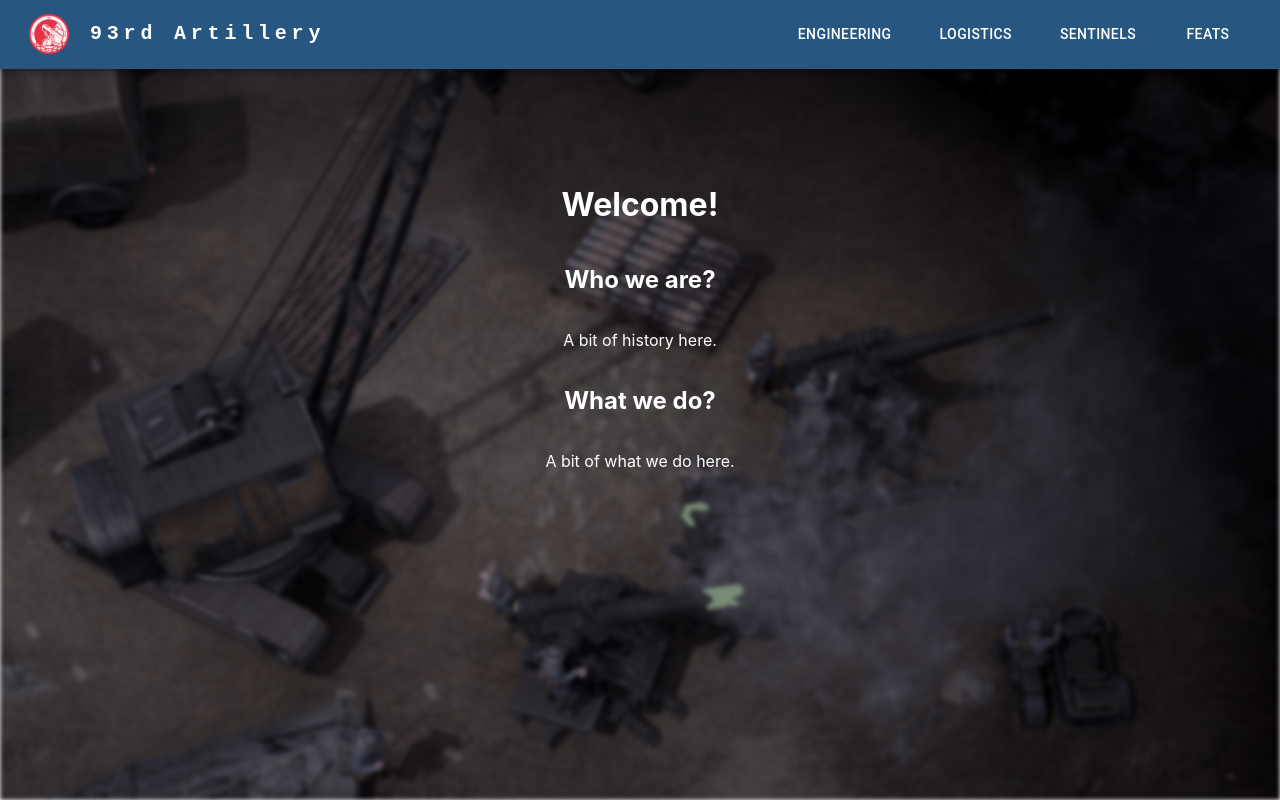
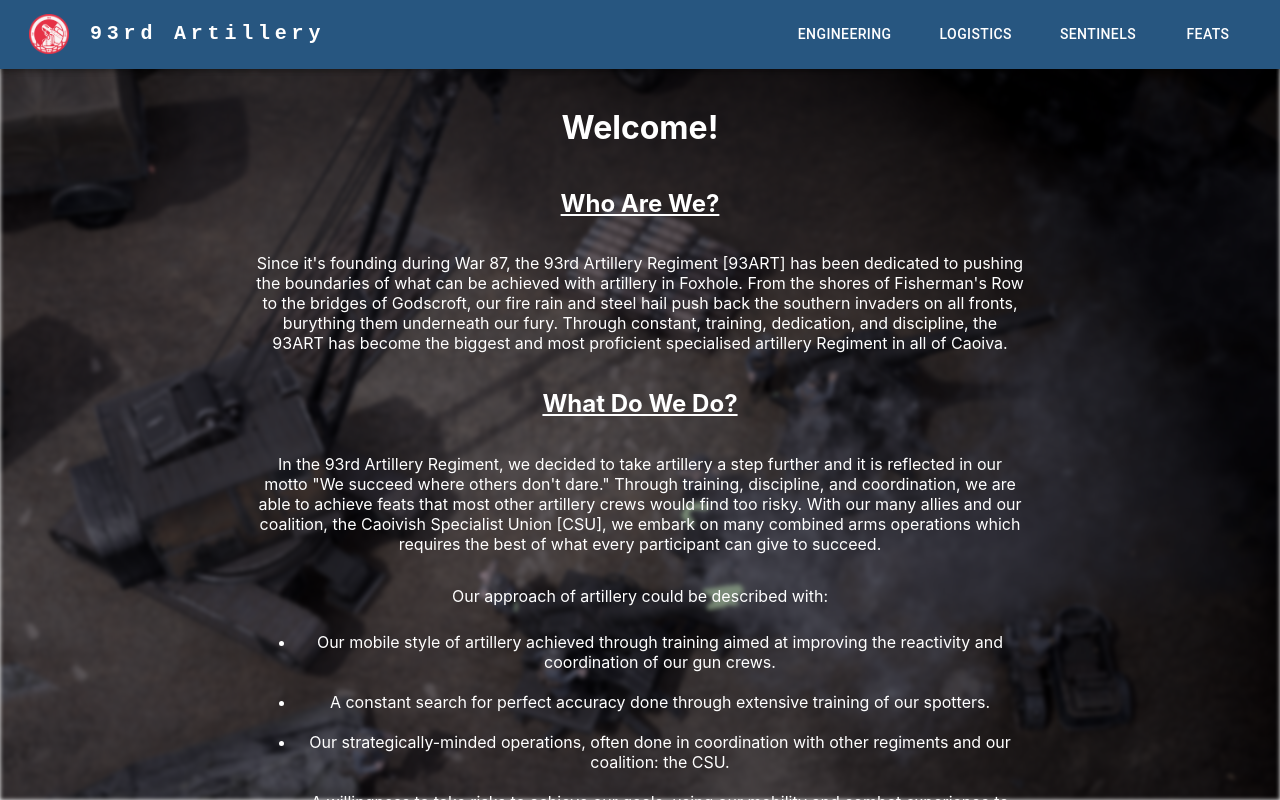
Before and after one commit to Tutor78/93rd-website, a React (Create React App) app: page /home in a window 1280 px wide. Built offline with nearby package versions, Linux system fonts and the light colour scheme.

Commit message:
updated home page

```diff
--- a/src/css/global.css
+++ b/src/css/global.css
@@ -34,7 +34,7 @@
   flex-direction: column;
   position: relative;
   height: fit-content;
-  width: 90%;
+  width: 85%;
   overflow-y: auto;
   scrollbar-width: none;
   margin-top: 12%;
@@ -56,9 +56,24 @@
   z-index: 999;
 }
 
+h2 {
+  text-decoration: underline;
+}
+
+li {
+  padding: 10px;
+}
+
 @media screen and (min-width: 900px) {
   .contentContainer {
     width: 60%;
+    margin-top: 8%;
+  }
+}
+
+@media screen and (min-width: 1200px) {
+  .contentContainer {
+    margin-top: 6%;
   }
 }
 
--- a/src/pages/Home.js
+++ b/src/pages/Home.js
@@ -6,13 +6,53 @@ function homePage () {
         <Navbar />
             <div className="contentContainer">
                 <h1>Welcome!</h1>
-                <h2>Who we are?</h2>
+                <h2>Who Are We?</h2>
                 <p>
-                    A bit of history here.
+                    Since it's founding during War 87, the 93rd Artillery Regiment [93ART] has
+                    been dedicated to pushing the boundaries of what can be achieved with artillery
+                    in Foxhole. From the shores of Fisherman's Row to the bridges of Godscroft, our
+                    fire rain and steel hail push back the southern invaders on all fronts, burything
+                    them underneath our fury. Through constant, training, dedication, and discipline,
+                    the 93ART has become the biggest and most proficient specialised artillery Regiment
+                    in all of Caoiva.
                 </p>
-                <h2>What we do?</h2>
+                <h2>What Do We Do?</h2>
                 <p>
-                    A bit of what we do here.
+                    In the 93rd Artillery Regiment, we decided to take artillery a step further and it is
+                    reflected in our motto "We succeed where others don't dare." Through training, discipline,
+                    and coordination, we are able to achieve feats that most other artillery crews would find
+                    too risky. With our many allies and our coalition, the Caoivish Specialist Union [CSU], we
+                    embark on many combined arms operations which requires the best of what every participant
+                    can give to succeed.
+                </p>
+                <p>
+                    Our approach of artillery could be described with:
+                    <ul>
+                        <li>
+                            Our mobile style of artillery achieved through training aimed at
+                            improving the reactivity and coordination of our gun crews.
+                        </li>
+                        <li>
+                            A constant search for perfect accuracy done through extensive training
+                            of our spotters.
+                        </li>
+                        <li>
+                            Our strategically-minded operations, often done in coordination with other
+                            regiments and our coalition: the CSU.
+                        </li>
+                        <li>
+                            A willingness to take risks to achieve our goals, using our mobility and combat
+                            experience to protect and keep the guns firing at all costs.
+                        </li>
+                    </ul>
+                </p>
+                <p>
+                    We greatly believe in the training of our soldiers and we keep our hierarchy
+                    fluid to allow anyone talented in anything to rise through the ranks, learn
+                    skills on the way, and get to the position where they will be the most useful
+                    in the shortest amount of time. As we want to keep players playing, we try our best
+                    to keep the logistical cost of our operations down and we ask everyone to do a healthy
+                    dose of logi to not burn themselves out.
                 </p>
             </div>
         </div>
```
